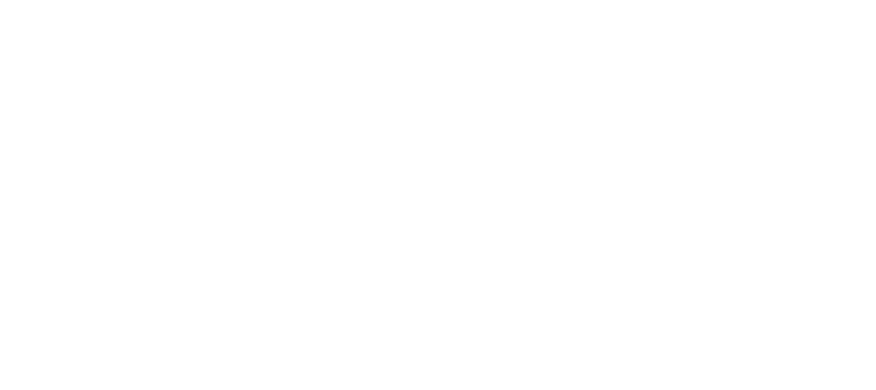
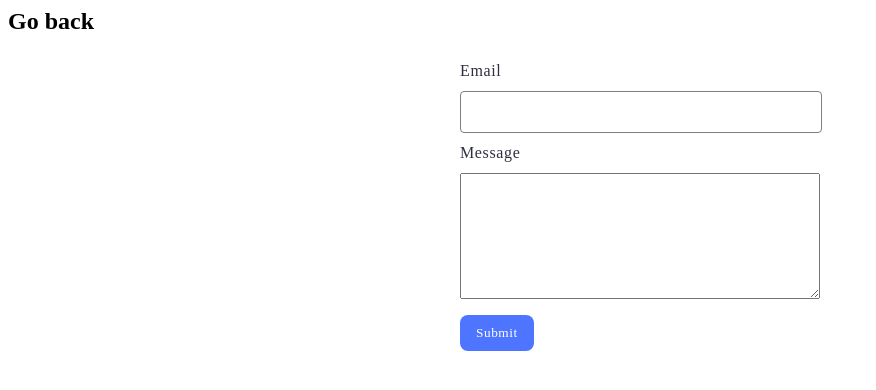
Before and after one commit to Evgeniy-Popov-98/goit-js-hw-09, a plain HTML site: page src/2-form.html in a window 1280 px wide. Shown: the whole page, without its empty margins (0-876 px from the left). Drawn offline with Linux system fonts and the light colour scheme.

Commit message:
Add-Task#2

```diff
--- a/src/2-form.html
+++ b/src/2-form.html
@@ -0,0 +1,34 @@
+<!DOCTYPE html>
+<html lang="en">
+
+<head>
+	<meta charset="UTF-8">
+	<meta name="viewport" content="width=device-width, initial-scale=1.0">
+	<title>Form</title>
+
+	<link rel="stylesheet" href="./css/styles.css" />
+</head>
+
+<body>
+	<main>
+		<section>
+			<h2><a href="./index.html">Go back</a></h2>
+
+			<form class="feedback-form" autocomplete="off">
+				<label>
+					Email
+					<input class="feedback-input" type="email" name="email" />
+				</label>
+				<label>
+					Message
+					<textarea name="message" rows="8"></textarea>
+				</label>
+				<button type="submit">Submit</button>
+			</form>
+		</section>
+	</main>
+
+	<script type="module" src="./js/2-form.js"></script>
+</body>
+
+</html>
--- a/src/css/styles.css
+++ b/src/css/styles.css
@@ -29,3 +29,69 @@
 .sl-wrapper {
   background-color: rgba(46, 47, 66, 0.8);
 }
+
+/*================== FORM ===========================*/
+
+.feedback-form {
+  width: 408px;
+  margin: 0 auto;
+  padding: 24px;
+  color: #2e2f42;
+  font-family: Montserrat;
+  line-height: 1.5;
+  letter-spacing: 0.04em;
+
+  border-radius: 8px;
+  background: #fff;
+}
+
+.feedback-form label {
+  display: flex;
+  flex-direction: column;
+  gap: 8px;
+}
+
+.feedback-form label:first-child {
+  margin-bottom: 8px;
+}
+
+.feedback-form input {
+  width: 328px;
+  height: 24px;
+  padding: 8px 16px;
+  border-radius: 4px;
+  border: 1px solid #808080;
+}
+
+.feedback-form {
+  width: 360px;
+  height: 80px;
+}
+
+.feedback-form input:hover {
+  border: 1px solid #000;
+}
+
+.feedback-form input:active {
+  color: #2e2f42;
+  font-family: Montserrat;
+  line-height: 1.5;
+  letter-spacing: 0.04em;
+}
+
+.feedback-form button {
+  margin-top: 16px;
+  padding: 8px 16px;
+  border-radius: 8px;
+  background: #4e75ff;
+  color: #fff;
+  cursor: pointer;
+  border: none;
+  font-family: Montserrat;
+  line-height: 1.5;
+  letter-spacing: 0.04em;
+}
+
+.feedback-form button:hover {
+  background: #6c8cff;
+}
--- a/src/js/2-form.js
+++ b/src/js/2-form.js
@@ -0,0 +1,73 @@
+// const form = document.querySelector('.login-form');
+
+// form.addEventListener('submit', addInfoForm);
+
+// function addInfoForm(event) {
+//   event.preventDefault();
+
+//   const email = form.elements.email.value.trim();
+//   const password = form.elements.password.value.trim();
+
+//   if (!email || !password) {
+//     alert('All form fields must be filled in');
+//   } else {
+//     const userData = {
+//       email,
+//       password,
+//     };
+
+//     console.log(userData);
+
+//     form.reset();
+//   }
+// }
+
+console.log(localStorage);
+
+const feedbackForm = document.querySelector('.feedback-form');
+const feedbackInput = document.querySelector('.feedback-input');
+
+feedbackForm.addEventListener('input', addInfoUser);
+feedbackForm.addEventListener('submit', showInfoUser);
+feedbackInput.addEventListener('focus', addAttributes);
+
+function addAttributes() {
+  const user = localStorage.getItem('feedback-form-state');
+  const newAttributes = JSON.parse(user);
+
+  if (!newAttributes) {
+  } else {
+    feedbackInput.setAttribute('placeholder', `${newAttributes.email}`);
+  }
+}
+
+function addInfoUser(event) {
+  const email = feedbackForm.elements.email.value.trim();
+  const message = feedbackForm.elements.message.value.trim();
+
+  const user = {
+    email,
+    message,
+  };
+
+  localStorage.setItem('feedback-form-state', JSON.stringify(user));
+}
+
+function showInfoUser(event) {
+  event.preventDefault();
+
+  const user = localStorage.getItem('feedback-form-state');
+
+  if (
+    !feedbackForm.elements.email.value.trim() ||
+    !feedbackForm.elements.message.value.trim()
+  ) {
+    alert('All form fields must be filled in');
+  } else {
+    console.log(JSON.parse(user));
+    localStorage.removeItem('feedback-form-state');
+    feedbackForm.reset();
+  }
+}
+
+console.log(localStorage);
```
Also changed, not shown: src/1-gallery.html (+7 -5 lines), src/index.html (+1 -1 lines).
